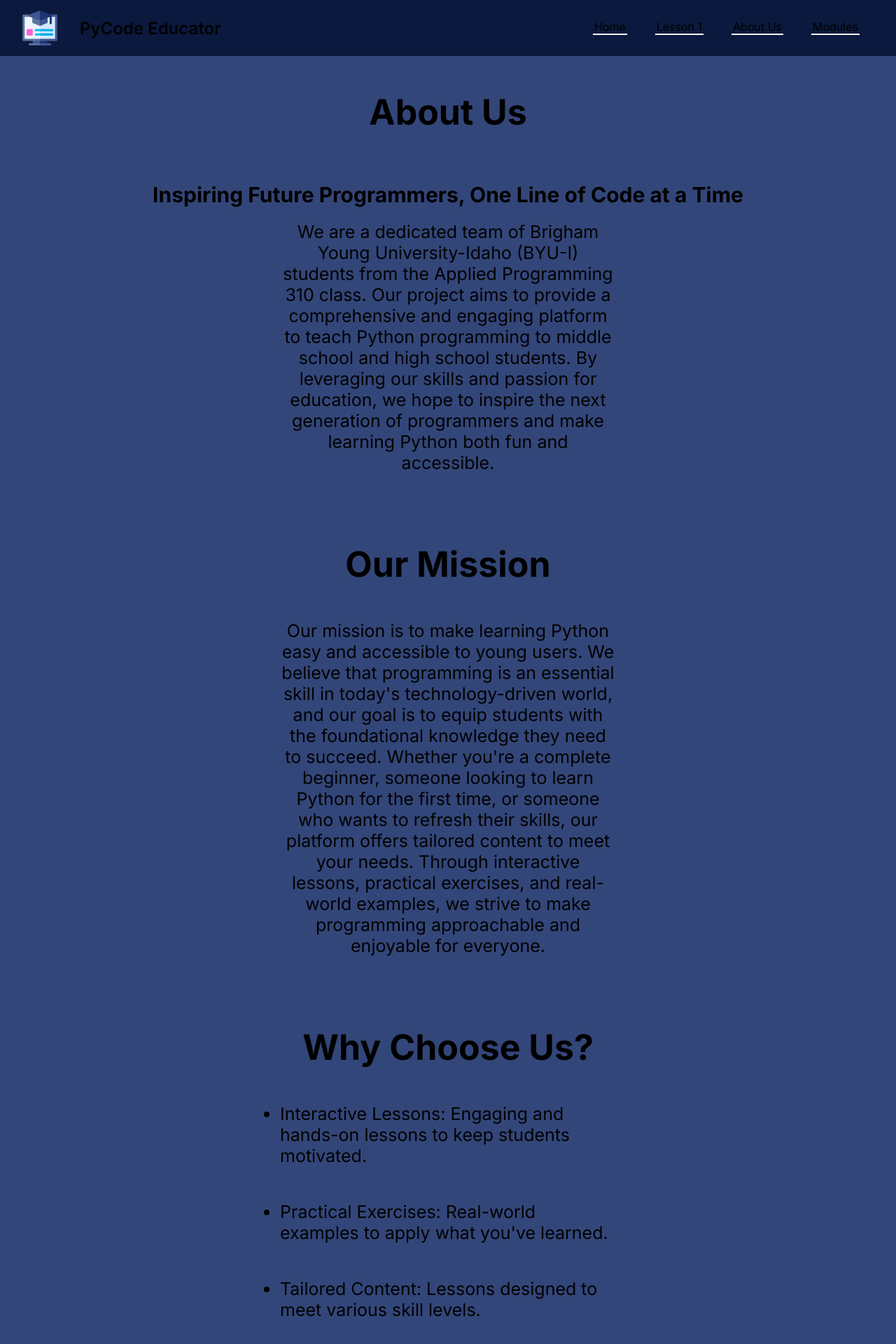
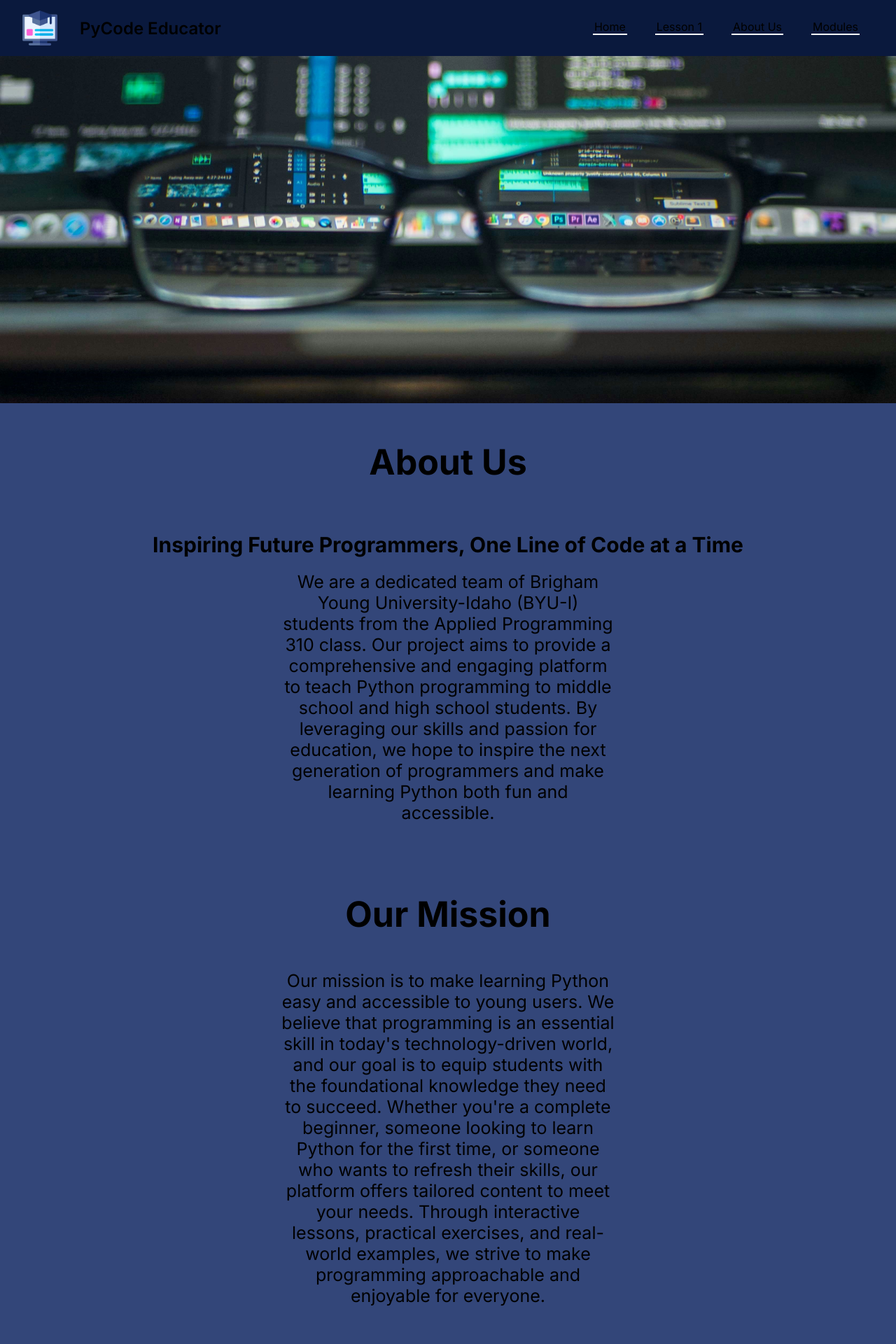
Before and after one commit to eglenn-dev/cse310-team-project, a Next.js app: page /about in a window 1280 px wide. Shown: the top 1920 px of the page at 70% size. Built offline with nearby package versions, Linux system fonts and the light colour scheme.

Commit message:
About us update

```diff
--- a/app/about/page.module.css
+++ b/app/about/page.module.css
@@ -41,3 +41,11 @@
 .main line{
   background-color: #334679;
 }
+
+.listbox{
+  border: 1px solid #ccc;
+  padding: 10px;
+  margin: 10px 0;
+  border-radius: 5px;
+  box-shadow: 0 2px 4px rgba(0,0,0,0.1);
+}
--- a/app/about/page.tsx
+++ b/app/about/page.tsx
@@ -1,11 +1,21 @@
 import Link from "next/link";
 import styles from "./page.module.css";
+import Image from "next/image";
 
 export default function About() {
     const name = "Brandon";
 
     return (
       <div className={styles.main}>
+        <div className={styles.heroimg}>
+          <Image
+            src="/hero-img-about-us.jpg"
+            width={50}
+            height={50}
+            alt="hero img"
+            layout="responsive"
+          />
+        </div>
         <h1>About Us</h1>
         <h2>Inspiring Future Programmers, One Line of Code at a Time</h2>
         <p>We are a dedicated team of Brigham Young University-Idaho (BYU-I) students from the Applied Programming 310 class. Our project aims to provide a comprehensive and engaging platform to teach Python programming to middle school and high school students. By leveraging our skills and passion for education, we hope to inspire the next generation of programmers and make learning Python both fun and accessible.</p>
@@ -16,10 +26,10 @@ export default function About() {
         <span></span>
         <h1>Why Choose Us?</h1>
         <ul>
-          <li>Interactive Lessons: Engaging and hands-on lessons to keep students motivated.</li>
-          <li>Practical Exercises: Real-world examples to apply what you've learned.</li>
-          <li>Tailored Content: Lessons designed to meet various skill levels.</li>
-          <li>Supportive Community: Join a community of learners and educators.</li>
+          <li className={styles.listbox}>Interactive Lessons: Engaging and hands-on lessons to keep students motivated.</li>
+          <li className={styles.listbox}>Practical Exercises: Real-world examples to apply what you've learned.</li>
+          <li className={styles.listbox}>Tailored Content: Lessons designed to meet various skill levels.</li>
+          <li className={styles.listbox}>Supportive Community: Join a community of learners and educators.</li>
         </ul>
         <span></span>
         <h1>Our Journey</h1>
```
Also changed, not shown: public/Why-choose-us.jpg (added), public/hero-img-about-us.jpg (added).
